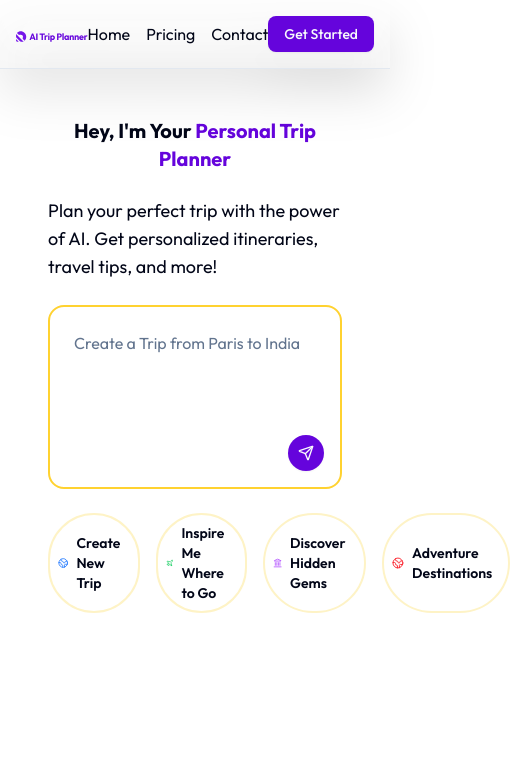
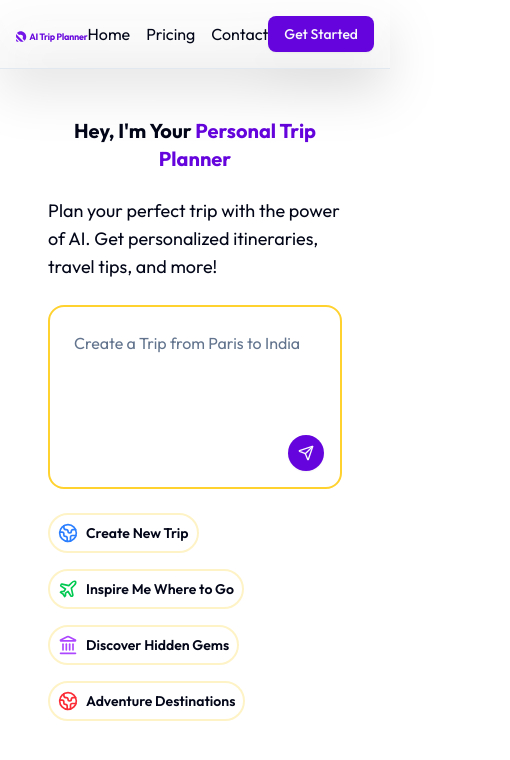
Before and after one commit to mnraza-dev/ai-trip-planner, a Next.js app: page / in a window 390 px wide. Shown: the top 760 px of the page, 510 px wide, since content can reach past the window. Built offline with nearby package versions, Linux system fonts and the light colour scheme.

Commit message:
Add flex-wrap to suggestion list for improved layout responsiveness

```diff
--- a/app/_components/Hero.tsx
+++ b/app/_components/Hero.tsx
@@ -41,7 +41,7 @@
                 </div>
 
                 {/* Suggestion List */}
-                <div className='flex gap-4'>
+                <div className='flex gap-4 flex-wrap'>
                     {suggestions.map((suggestion) => (
                         <div key={suggestion.id}
                             className='
```
